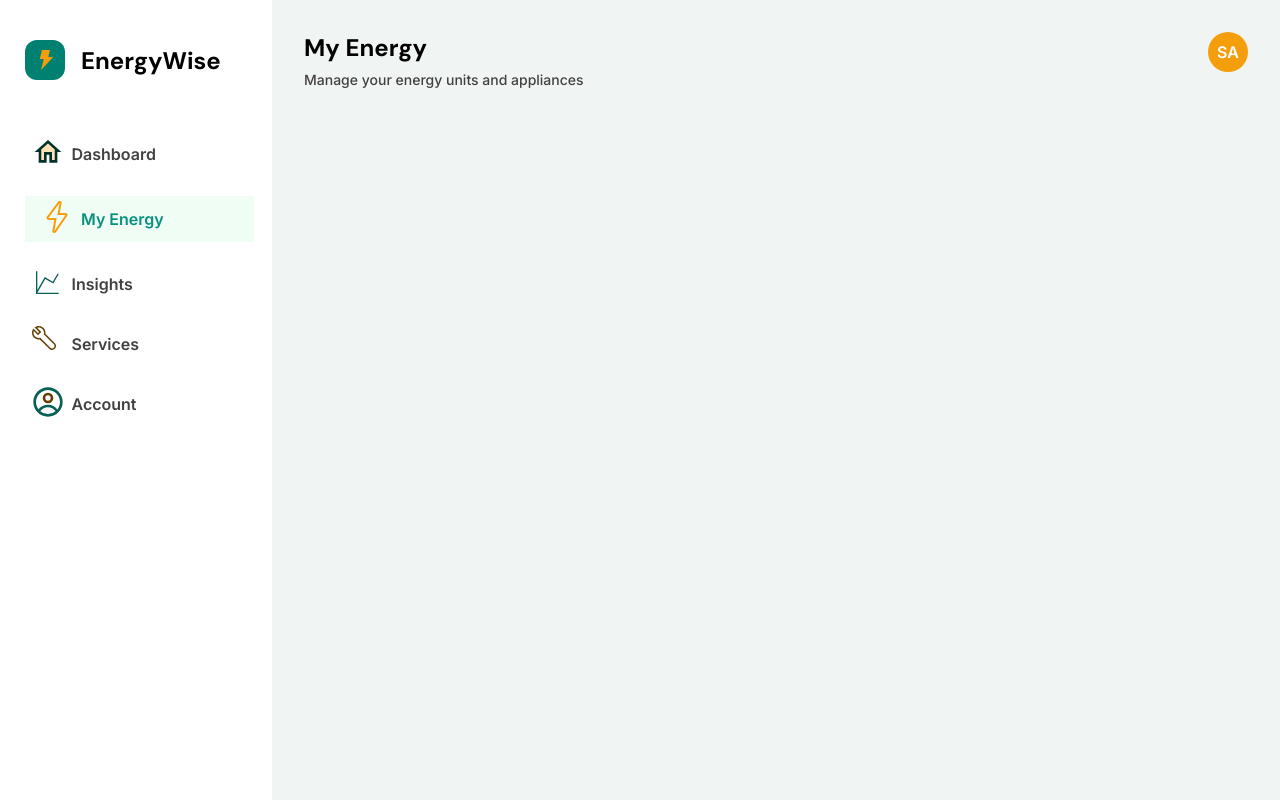
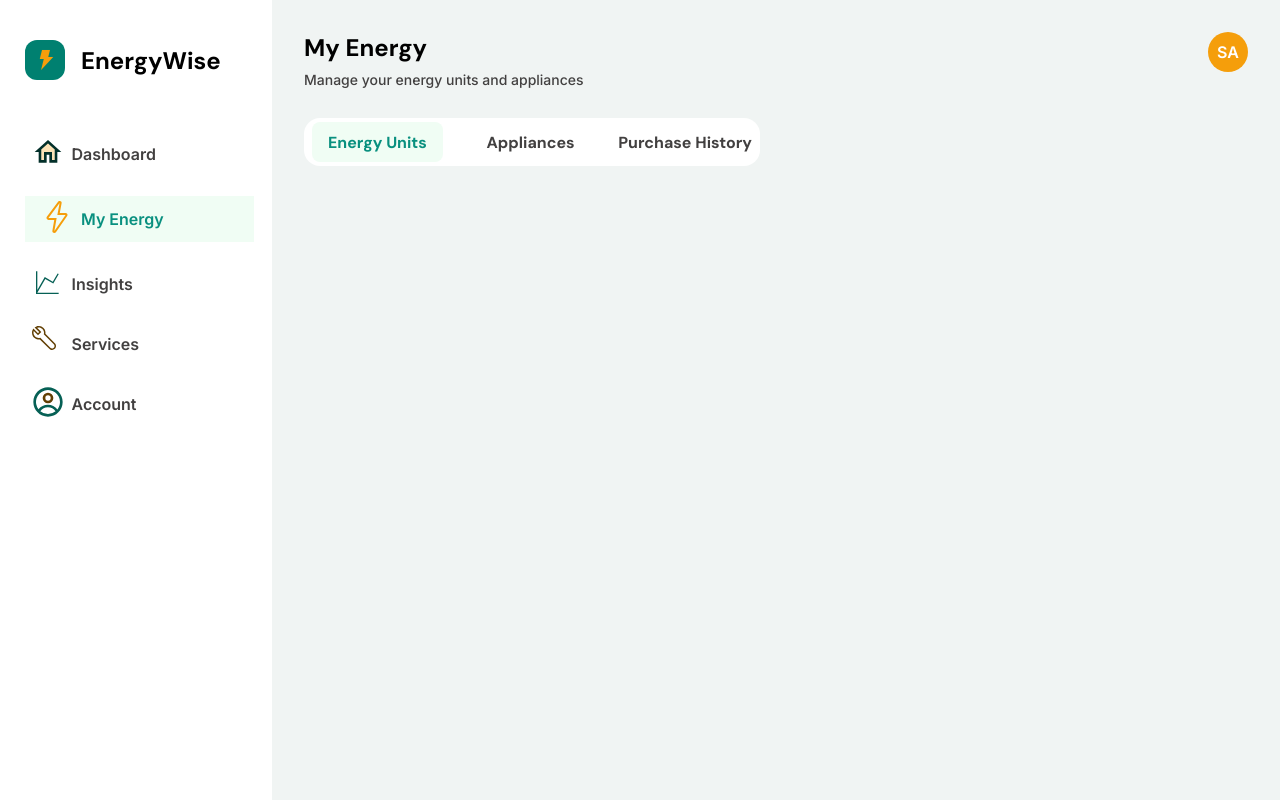
Before and after one commit to WTF-CapstoneProject-Team41/EnergyWise-frontend, a React (Vite) app: page /my-energy in a window 1280 px wide. Built offline with nearby package versions, Linux system fonts and the light colour scheme.

Commit message:
energy tabs navigation

```diff
--- a/src/pages/MyEnergy/MyEnergy.jsx
+++ b/src/pages/MyEnergy/MyEnergy.jsx
@@ -1,6 +1,13 @@
+import { useState } from "react";
 import styles from "./MyEnergy.module.css";
+import EnergyUnits from "./tabs/EnergyUnits";
+import Appliances from "./tabs/Appliances";
+import PurchaseHistory from "./tabs/PurchaseHistory";
+
+const TABS = ["Energy Units", "Appliances", "Purchase History"];
 
 function MyEnergy() {
+  const [activeTab, setActiveTab] = useState("Energy Units");
   return (
     <div className={styles.page}>
       <div className={styles.header}>
@@ -12,6 +19,22 @@ function MyEnergy() {
         </div>
         <div className={styles.avatar}>SA</div>
       </div>
+      <div className={styles.tabs}>
+        {TABS.map((tab) => (
+          <button
+            key={tab}
+            onClick={() => setActiveTab(tab)}
+            className={`${styles.tab} ${activeTab === tab ? styles.tabActive : ""}`}
+          >
+            {tab}
+          </button>
+        ))}
+      </div>
+      <div>
+        {activeTab === "Energy Units" && <EnergyUnits />}
+        {activeTab === "Appliances" && <Appliances />}
+        {activeTab === "Purchase History" && <PurchaseHistory />}
+      </div>
     </div>
   );
 }
--- a/src/pages/MyEnergy/MyEnergy.module.css
+++ b/src/pages/MyEnergy/MyEnergy.module.css
@@ -36,3 +36,45 @@
   justify-content: center;
   flex-shrink: 0;
 }
+
+.tabs {
+  display: flex;
+  width: 456px;
+  height: 48px;
+  padding: 8px;
+  justify-content: space-between;
+  align-items: center;
+  border-radius: 16px;
+  background: #fff;
+}
+
+.tab {
+  display: flex;
+  height: 24px;
+  justify-content: center;
+  align-items: center;
+  color: var(--text-primary);
+  font-family: var(--font-heading);
+  font-size: 16px;
+  font-weight: 700;
+  background: transparent;
+  border: none;
+  transition:
+    color 0.15s,
+    border-color 0.15s;
+  cursor: pointer;
+}
+.tab:hover {
+  color: var(--primary-color);
+  background-color: #f0fdf4;
+}
+
+.tabActive {
+  display: flex;
+  height: 40px;
+  color: var(--primary-color);
+  border-bottom-color: #1a7a5e;
+  border-radius: 8px;
+  padding: 16px;
+  background-color: #f0fdf4;
+}
--- /dev/null
+++ b/src/pages/MyEnergy/tabs/Appliances.jsx
@@ -0,0 +1,5 @@
+function Appliances() {
+  return <div></div>;
+}
+
+export default Appliances;
--- a/src/pages/MyEnergy/tabs/PurchaseHistory.jsx
+++ b/src/pages/MyEnergy/tabs/PurchaseHistory.jsx
@@ -0,0 +1,5 @@
+function PurchaseHistory() {
+  return <div></div>;
+}
+
+export default PurchaseHistory;
```
Also changed, not shown: src/pages/MyEnergy/tabs/Appliance.jsx (deleted).
